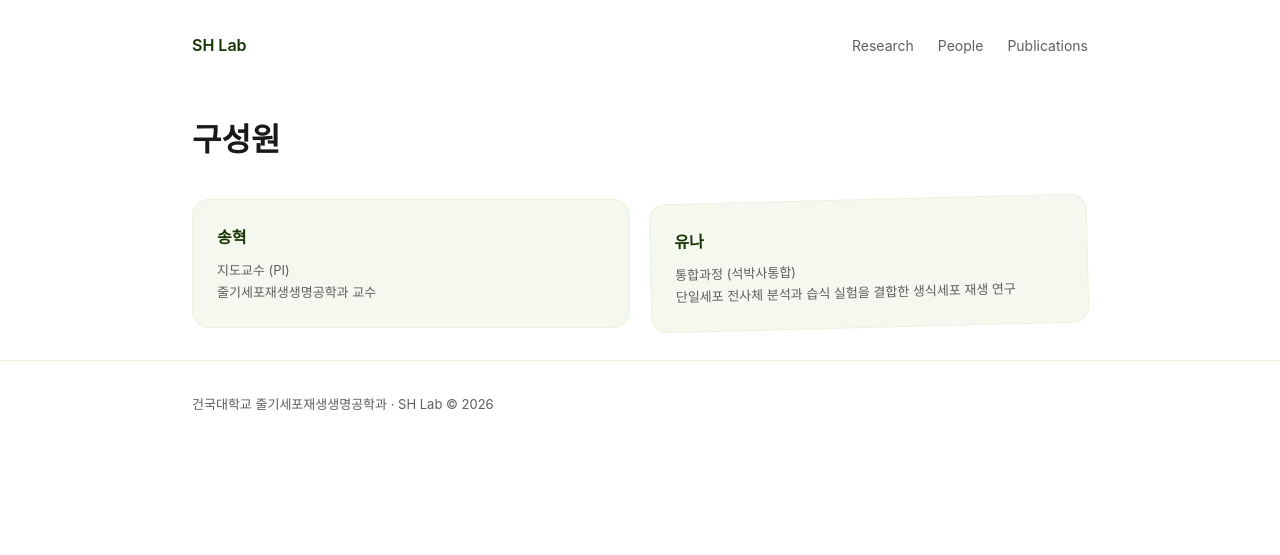
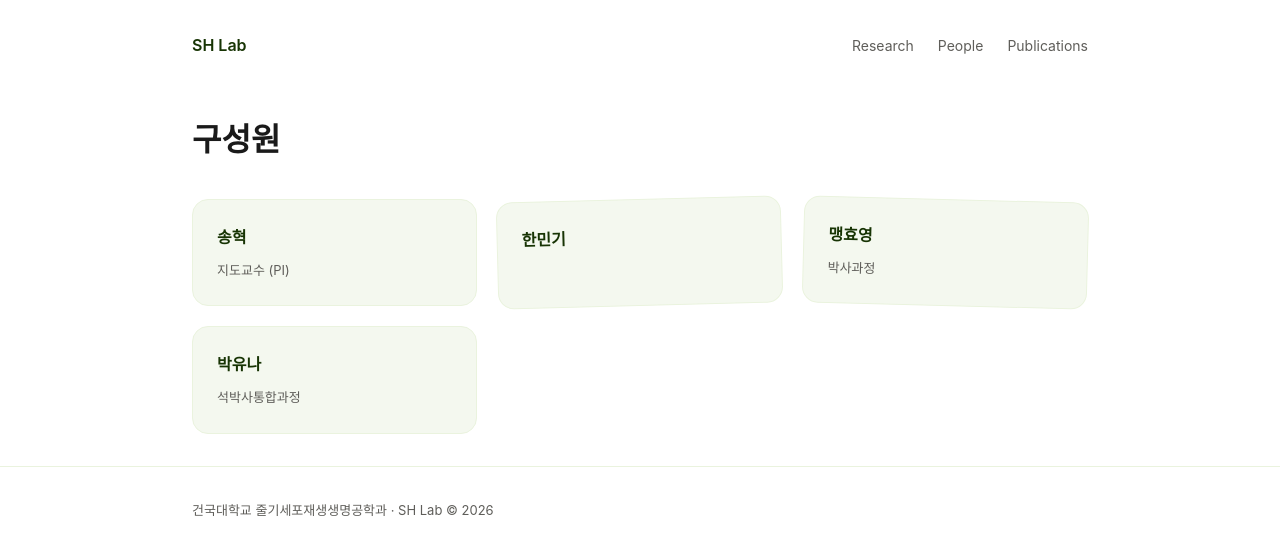
Before and after one commit to SH-LAB-KU/SH-LAB-KU.github.io, a Jekyll site: the page built from people.html, in a window 1280 px wide. Shown: the top 555 px of the page. Built offline with Jekyll 4.4.1, drawn with Linux system fonts in a browser that asks for light colours.

Commit message:
Update members.yml

```diff
--- a/_data/members.yml
+++ b/_data/members.yml
@@ -1,10 +1,19 @@
 - name: 송혁
   role: 지도교수 (PI)
-  desc: 줄기세포재생생명공학과 교수
+  desc:
 
-- name: 유나
-  role: 통합과정 (석박사통합)
-  desc: 단일세포 전사체 분석과 습식 실험을 결합한 생식세포 재생 연구
+- name: 한민기
+  role:
+  desc:
+
+- name: 맹효영
+  role: 박사과정
+  desc:
+
+
+- name: 박유나
+  role: 석박사통합과정
+  desc:
 
 # 새 구성원 추가 예시
 # - name: 이름
```
